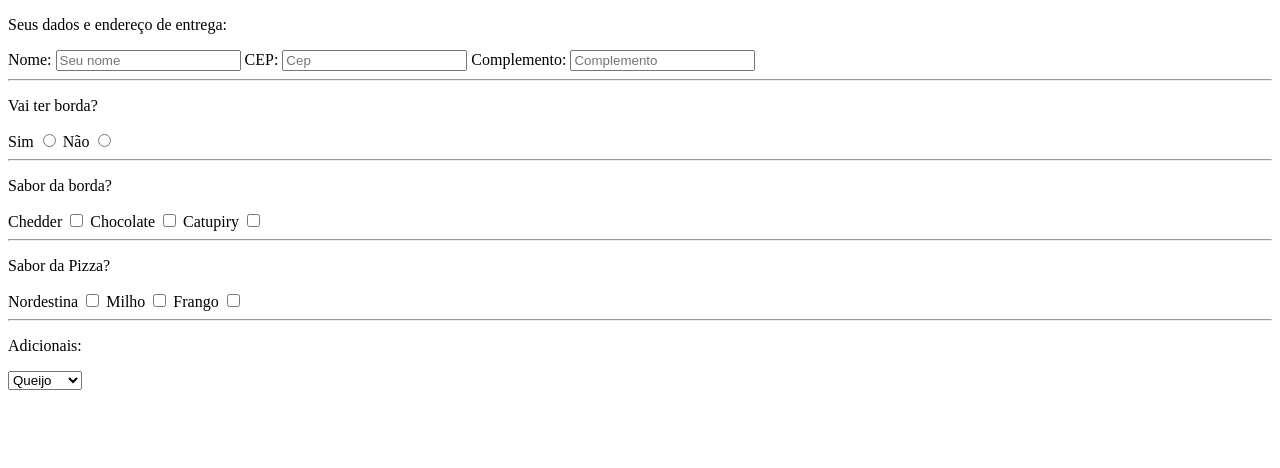
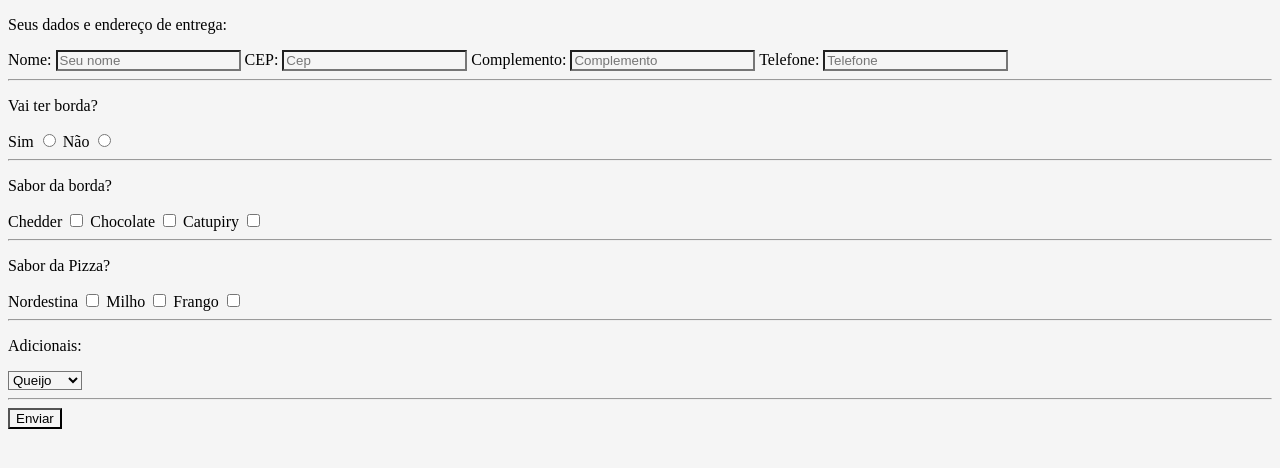
Before and after one commit to MarcioCalisto/AP--WEB, a plain HTML site: page AP-WEB-turma-1/dia-2/index.html in a window 1280 px wide. Drawn offline with Linux system fonts and the light colour scheme.

Commit message:
Add files via upload

```diff
--- a/AP-WEB-turma-1/dia-2/index.html
+++ b/AP-WEB-turma-1/dia-2/index.html
@@ -5,6 +5,12 @@
     <meta charset="UTF-8">
     <meta name="viewport" content="width=device-width, initial-scale=1.0">
     <title>Formulário</title>
+
+    <style>
+        * {
+            background-color: whitesmoke;
+        }
+    </style>
 </head>
 
 <body>
@@ -18,6 +24,9 @@
 
         <label for="complemento">Complemento:</label>
         <input type="text" name="nome" placeholder="Complemento" id="complemento">
+
+        <label for="telefone">Telefone:</label>
+        <input type="tel" name="nome" placeholder="Telefone" id="telefone">
 
         <!-- Escolha uma borda -->
         <hr />
@@ -68,7 +77,8 @@
             <option value="adicionais_oregano">Orégano</option>
             <option value="adicionais_cebola">Cebola</option>
         </select>
-
+        <hr/>
+        <input type="submit" value="Enviar">
 
 
     </form>
```
